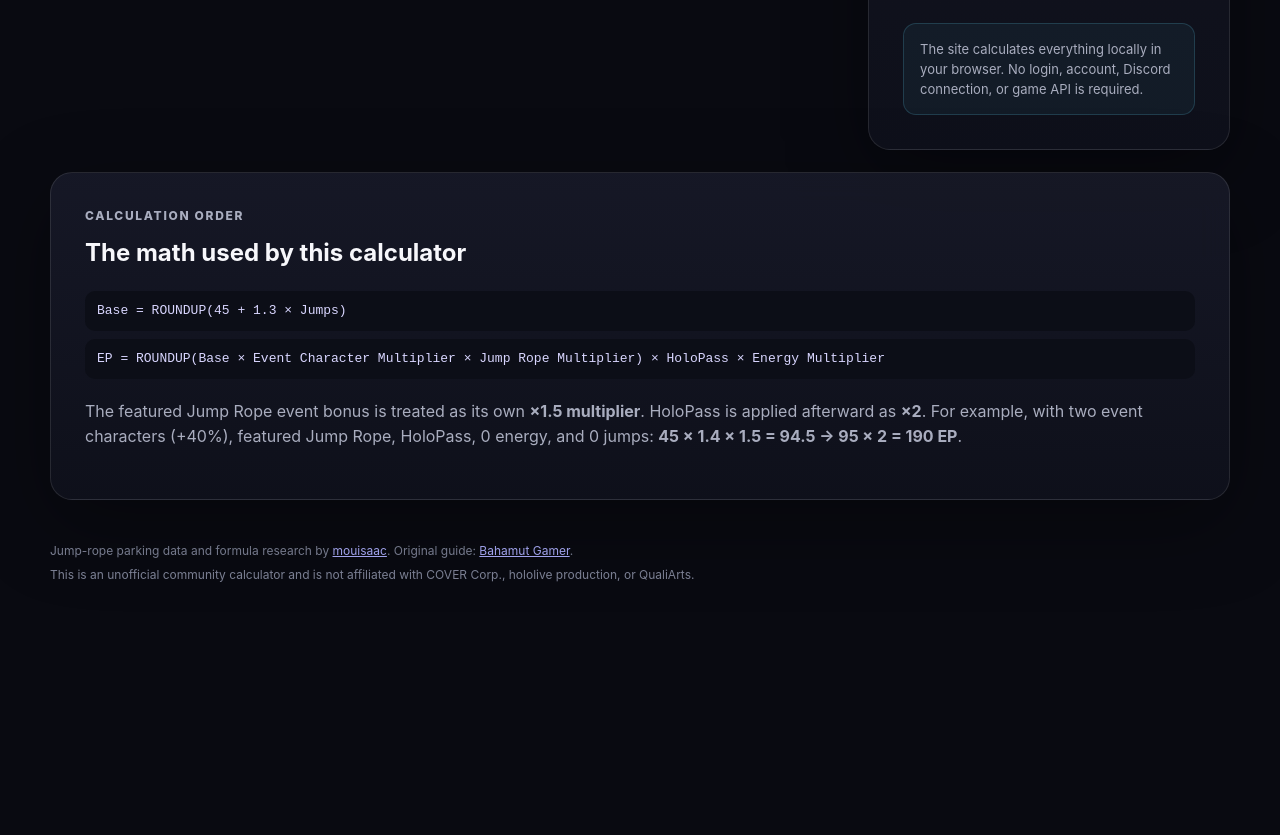
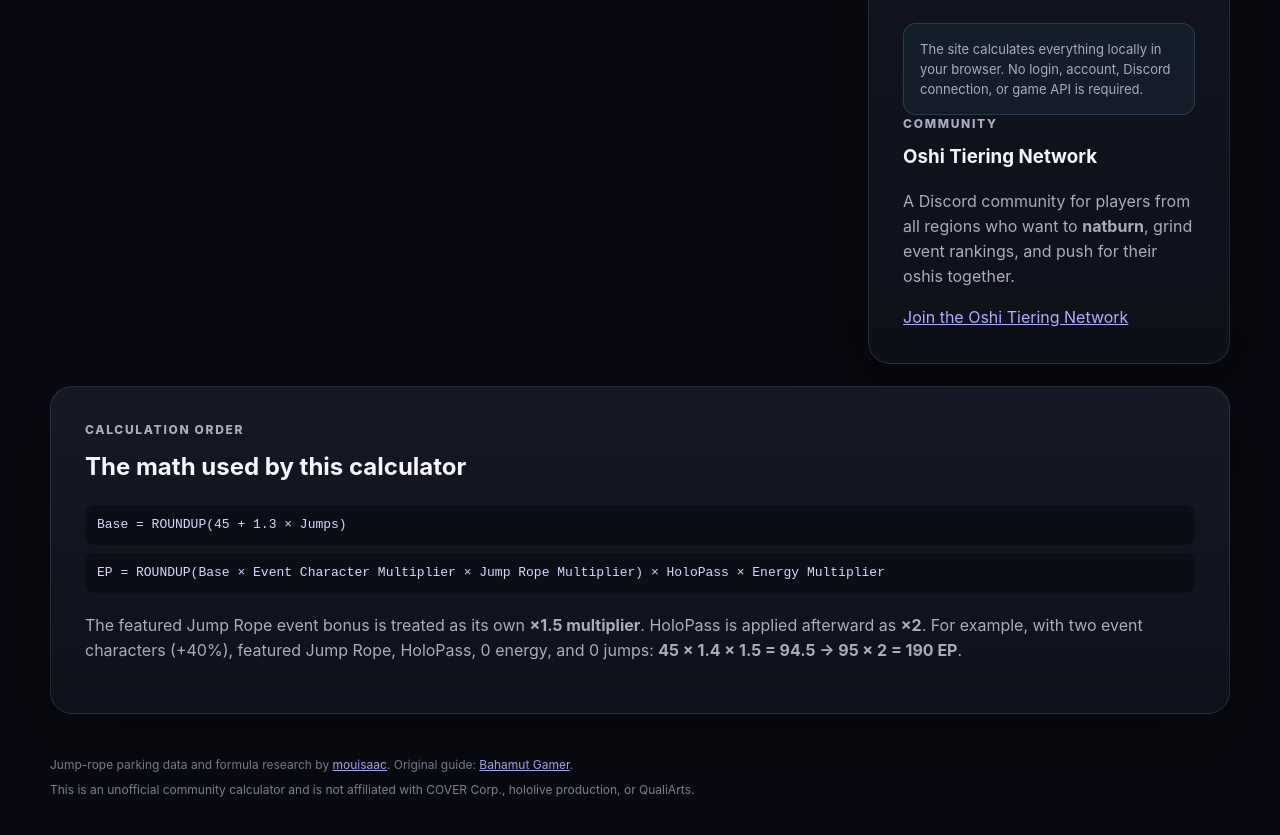
Before and after one commit to Zombeh2133/holodori-parking-calculator, a website with bundled scripts: page index.html in a window 1280 px wide. Shown: the part 1357-2192 px from the top of the page. Before the commit the page ends 1994 px from the top, so only its background shows below. Built offline with nearby package versions, Linux system fonts and the light colour scheme.

Commit message:
Update index.html

```diff
--- a/index.html
+++ b/index.html
@@ -162,6 +162,24 @@
           The site calculates everything locally in your browser. No login,
           account, Discord connection, or game API is required.
         </div>
+
+        <div class="community-plug">
+          <p class="eyebrow">Community</p>
+          <h3>Oshi Tiering Network</h3>
+          <p>
+            A Discord community for players from all regions who want to
+            <strong>natburn</strong>, grind event rankings, and push for their
+            oshis together.
+          </p>
+          <a
+            class="discord-button"
+            href="https://discord.com/invite/ZFdzsPVWAQ"
+            target="_blank"
+            rel="noopener noreferrer"
+          >
+            Join the Oshi Tiering Network
+          </a>
+        </div>
       </aside>
     </div>
 
```
